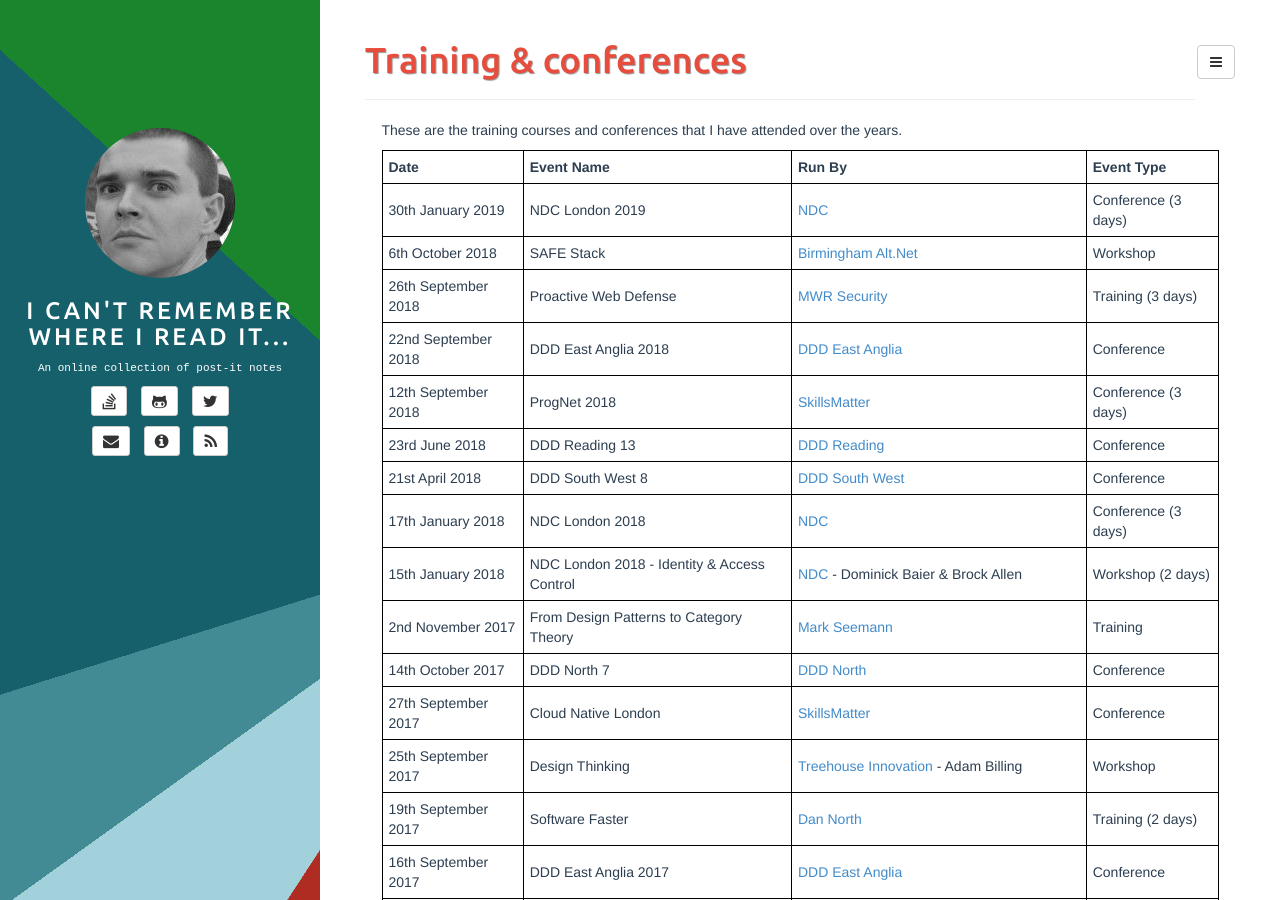
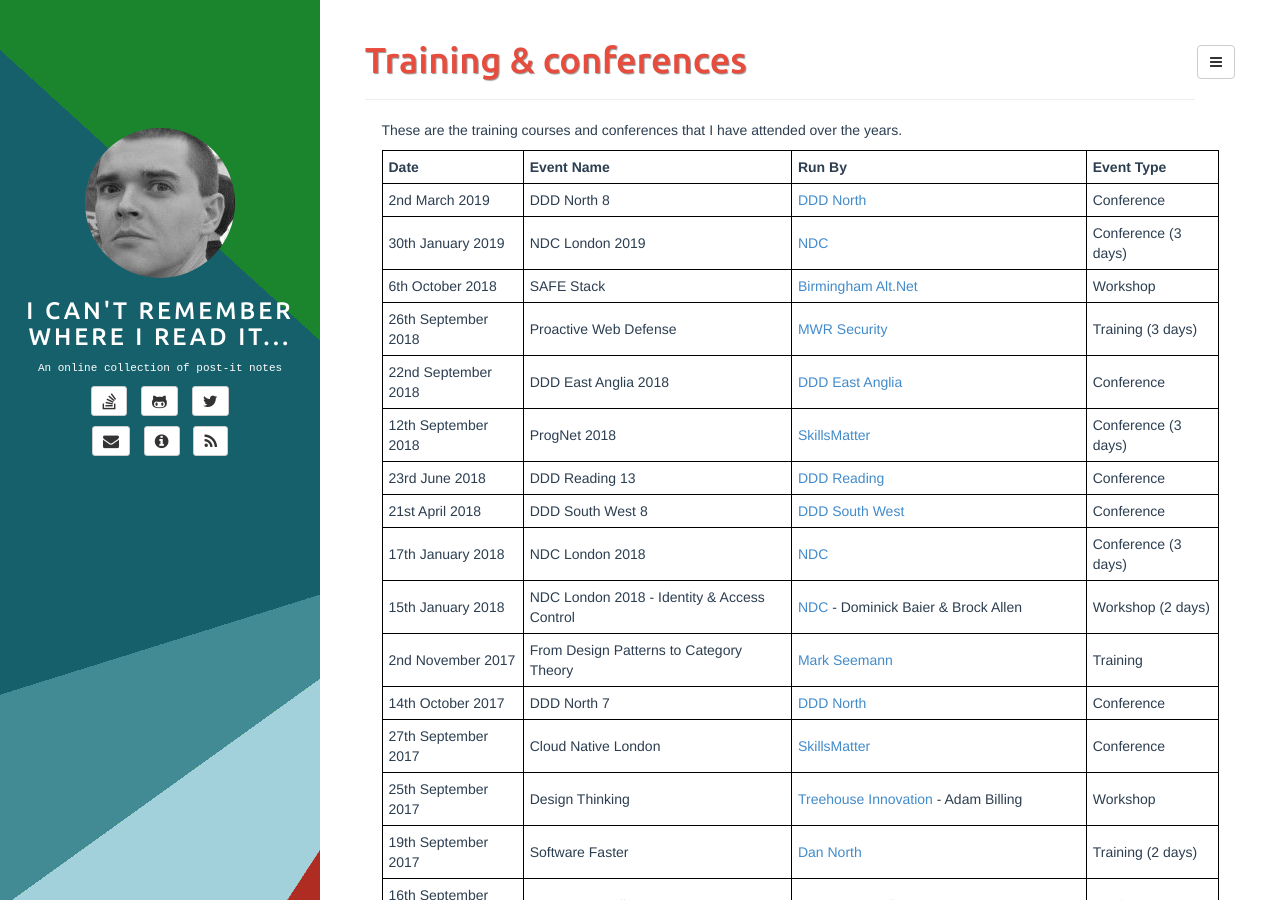
Before and after one commit to adrianbanks/adrianbanks.github.io, a Jekyll site: the page built from training.md, in a window 1280 px wide and 900 px high. Built offline with Jekyll 4.4.1, drawn with Linux system fonts in a browser that asks for light colours.

Commit message:
Add DDD North 8 attendance

```diff
--- a/training.md
+++ b/training.md
@@ -7,6 +7,7 @@ These are the training courses and conferences that I have attended over the yea
 
 | **Date**            | **Event Name**                                     | **Run By**                                               | **Event Type**      |
 | ------------------- | -------------------------------------------------- | -------------------------------------------------------- | ------------------- |
+| 2nd March 2019      | DDD North 8                                        | [DDD North][3]                                           | Conference          |
 | 30th January 2019   | NDC London 2019                                    | [NDC][9]                                                 | Conference (3 days) |
 | 6th October 2018    | SAFE Stack                                         | [Birmingham Alt.Net][21]                                 | Workshop            |
 | 26th September 2018 | Proactive Web Defense                              | [MWR Security][20]                                       | Training (3 days)   |
```
Also changed, not shown: ddd-attendance.md (+1 -0 lines).
